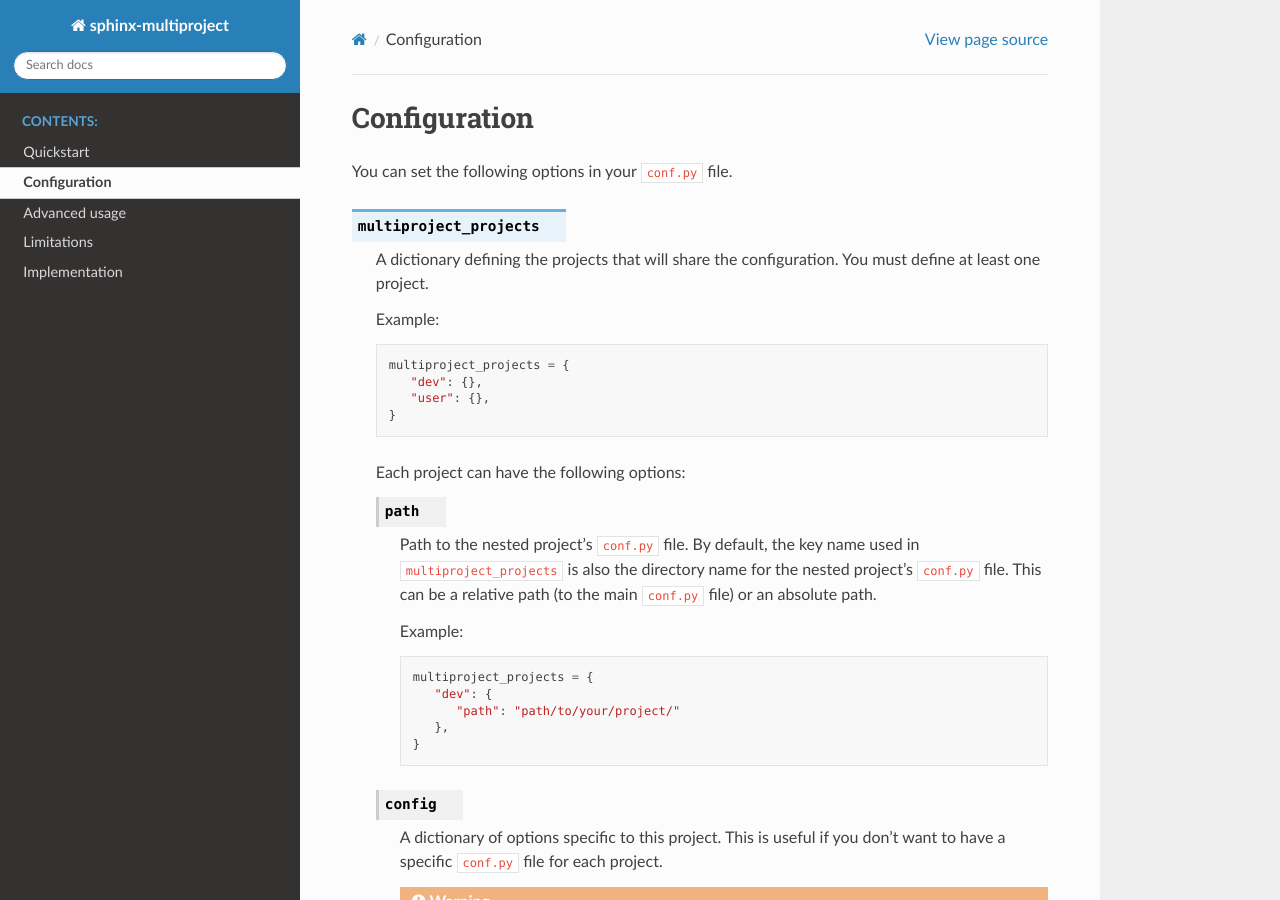
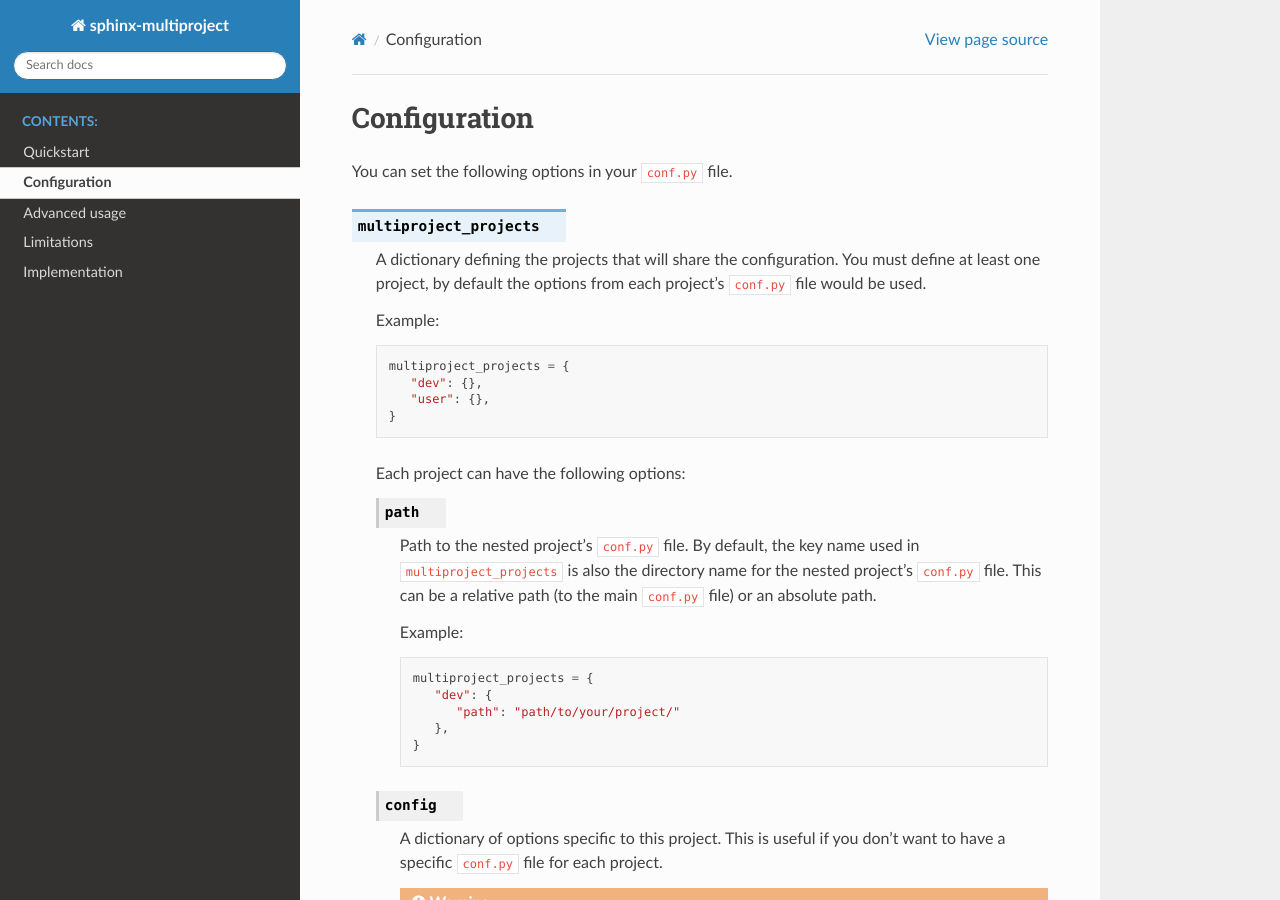
Before and after one commit to readthedocs/sphinx-multiproject, a Sphinx documentation site: the page built from docs/configuration.rst, in a window 1280 px wide and 900 px high. Built offline with Sphinx 7.4.7 and the Read the Docs theme 2.0.0, drawn with Linux system fonts in a browser that asks for light colours.

Commit message:
Updates from review

```diff
--- a/docs/advanced-usage.rst
+++ b/docs/advanced-usage.rst
@@ -47,7 +47,7 @@
    from multiproject.utils import get_project
 
    extensions = [
-      "multiproject.extension",
+      "multiproject",
    ]
 
    multiproject_projects = {
@@ -75,7 +75,7 @@
    # File: docs/conf.py
 
    extensions = [
-      "multiproject.extension",
+      "multiproject",
    ]
 
    multiproject_projects = {
--- a/docs/configuration.rst
+++ b/docs/configuration.rst
@@ -6,7 +6,8 @@
 .. confval:: multiproject_projects
 
    A dictionary defining the projects that will share the configuration.
-   You must define at least one project.
+   You must define at least one project, by default the options from each
+   project's ``conf.py`` file would be used.
 
    Example:
 
@@ -60,8 +61,9 @@
 
    .. confval:: use_config_file
 
-      If ``True``, the configuration values from ``{path}/conf.py`` would be automatically imported when building this project.
-      Defaults to `True`.
+      If ``True``, the configuration values from ``{path}/conf.py``
+      would be automatically imported when building this project.
+      Defaults to ``True``.
 
       The values from this file will have precedence over :confval:`config`.
 
--- a/docs/quickstart.rst
+++ b/docs/quickstart.rst
@@ -35,7 +35,7 @@
    # File: docs/conf.py
 
    extensions = [
-      "multiproject.extension",
+      "multiproject",
       # Your other extensions.
       "sphinx.ext.intersphinx",
       ...
--- a/multiproject/__init__.py
+++ b/multiproject/__init__.py
@@ -1 +1,3 @@
+from .extension import setup  # noqa
+
 __version__ = "1.0.0rc1"
```
Also changed, not shown: 3 other files.
